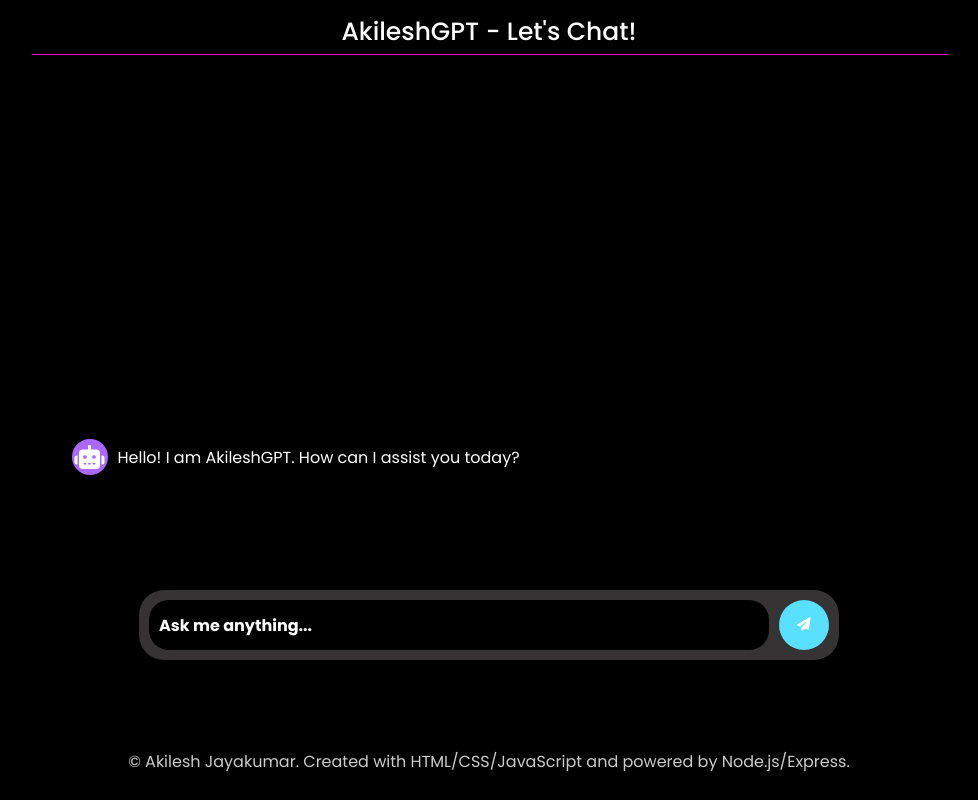
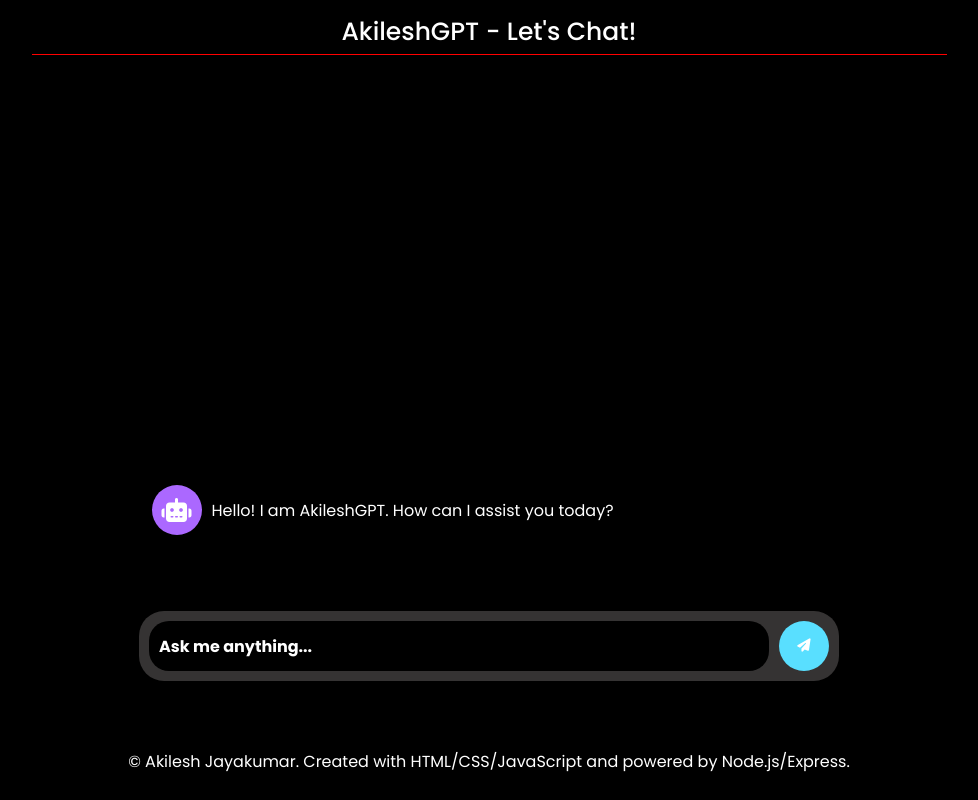
Before and after one commit to akileshjayakumar/chatgpt-clone, a website: page public/index.html in a window 1280 px wide. Shown: the whole page, without its empty margins (151-1129 px from the left). Drawn offline with Linux system fonts and the light colour scheme.

Commit message:
update-css20

```diff
--- a/public/style.css
+++ b/public/style.css
@@ -16,7 +16,7 @@ body {
   align-items: center;
   justify-content: center;
   color: #ccc;
-  border-bottom: 1px solid #ff00cc;
+  border-bottom: 1px solid #ff0000;
   height: 45px;
 }
 
@@ -49,7 +49,7 @@ body {
   bottom: 20px;
   left: 50%;
   transform: translateX(-50%);
-  margin-bottom: 120px; /* Increased margin to provide more space */
+  margin-bottom: 99px; /* Increased margin to provide more space */
 }
 
 #user-input {
@@ -96,8 +96,8 @@ body {
   flex-direction: column;
   justify-content: flex-end;
   overflow: auto;
-  padding: 0 20px;
-  margin-bottom: 180px; /* Increased margin to provide more space */
+  padding: 20px 100px;
+  margin-bottom: 100px; /* Increased margin to provide more space */
 }
 
 #chat-log {
@@ -119,7 +119,7 @@ body {
 .message i.user-icon,
 .message i.bot-icon {
   background-color: #42dd61;
-  padding: 8px;
+  padding: 25px;
   margin-right: 10px;
   border-radius: 50%;
   color: #ffffff;
@@ -142,7 +142,7 @@ body {
 
 .footer {
   background-color: #000000;
-  color: #ccc;
+  color: #ffffff;
   text-align: center;
   padding: 10px;
   position: fixed;
```
Also changed, not shown: 1 other file.
